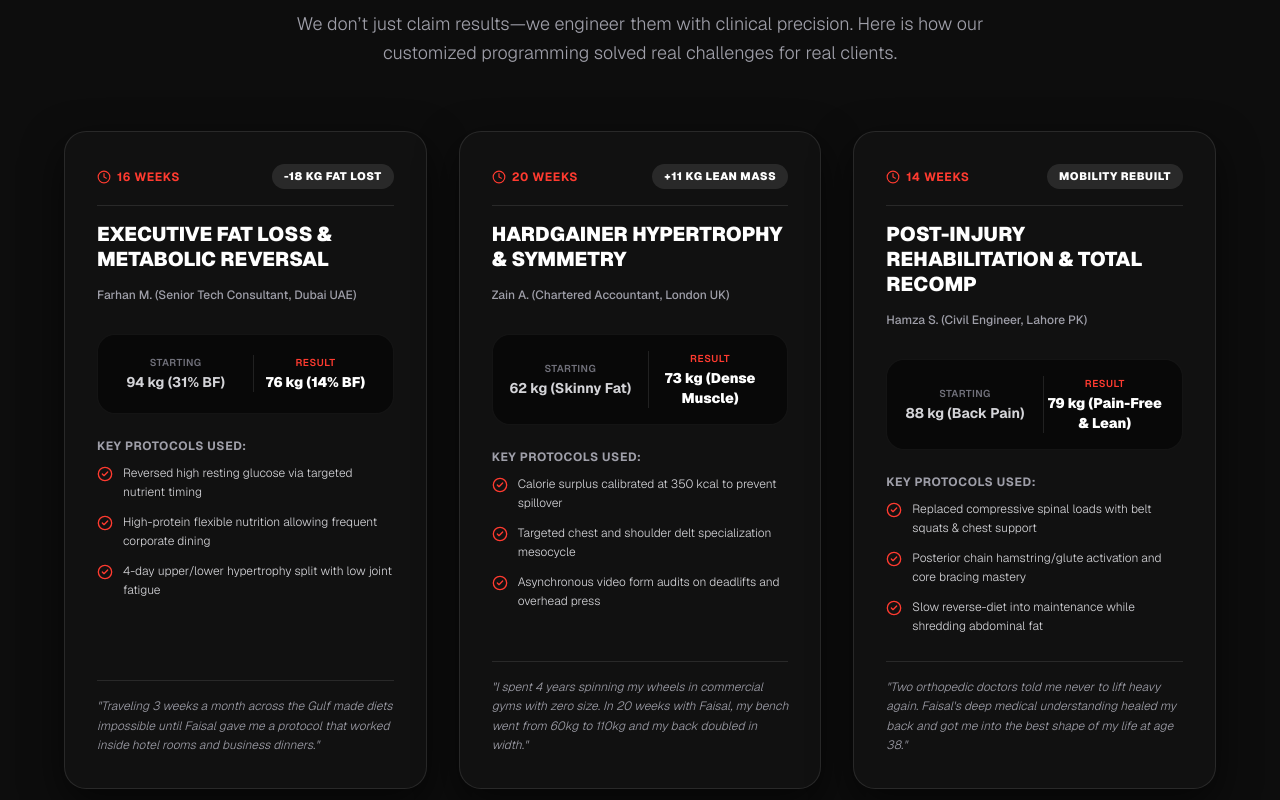
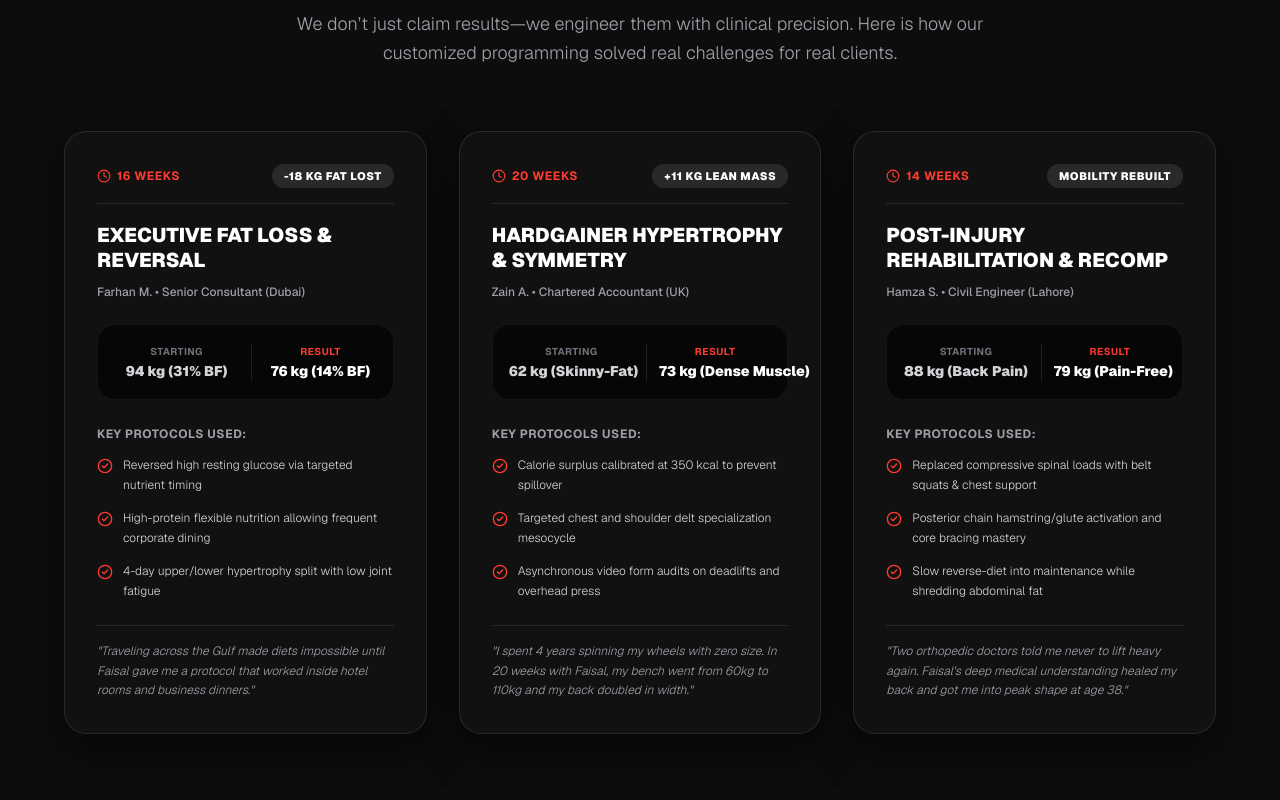
Before and after one commit to M-AmirLatif/gym-trainer, a Next.js app: page / in a window 1280 px wide. Shown: the part 9260-10060 px from the top of the page. Built offline with nearby package versions, Linux system fonts and the light colour scheme.

Commit message:
Lock strict grid alignment across all case study cards: titles, client tags, metric boxes, and strategy bullets

```diff
--- a/components/sections/CaseStudies.tsx
+++ b/components/sections/CaseStudies.tsx
@@ -8,8 +8,8 @@ export function CaseStudies() {
 
   const cases = [
     {
-      title: "Executive Fat Loss & Metabolic Reversal",
-      client: "Farhan M. (Senior Tech Consultant, Dubai UAE)",
+      title: "Executive Fat Loss & Reversal",
+      client: "Farhan M. • Senior Consultant (Dubai)",
       timeline: "16 Weeks",
       startingStats: "94 kg (31% BF)",
       endingStats: "76 kg (14% BF)",
@@ -20,13 +20,13 @@ export function CaseStudies() {
         "4-day upper/lower hypertrophy split with low joint fatigue",
       ],
       quote:
-        "Traveling 3 weeks a month across the Gulf made diets impossible until Faisal gave me a protocol that worked inside hotel rooms and business dinners.",
+        "Traveling across the Gulf made diets impossible until Faisal gave me a protocol that worked inside hotel rooms and business dinners.",
     },
     {
       title: "Hardgainer Hypertrophy & Symmetry",
-      client: "Zain A. (Chartered Accountant, London UK)",
+      client: "Zain A. • Chartered Accountant (UK)",
       timeline: "20 Weeks",
-      startingStats: "62 kg (Skinny Fat)",
+      startingStats: "62 kg (Skinny-Fat)",
       endingStats: "73 kg (Dense Muscle)",
       totalLoss: "+11 kg Lean Mass",
       strategy: [
@@ -35,14 +35,14 @@ export function CaseStudies() {
         "Asynchronous video form audits on deadlifts and overhead press",
       ],
       quote:
-        "I spent 4 years spinning my wheels in commercial gyms with zero size. In 20 weeks with Faisal, my bench went from 60kg to 110kg and my back doubled in width.",
+        "I spent 4 years spinning my wheels with zero size. In 20 weeks with Faisal, my bench went from 60kg to 110kg and my back doubled in width.",
     },
     {
-      title: "Post-Injury Rehabilitation & Total Recomp",
-      client: "Hamza S. (Civil Engineer, Lahore PK)",
+      title: "Post-Injury Rehabilitation & Recomp",
+      client: "Hamza S. • Civil Engineer (Lahore)",
       timeline: "14 Weeks",
       startingStats: "88 kg (Back Pain)",
-      endingStats: "79 kg (Pain-Free & Lean)",
+      endingStats: "79 kg (Pain-Free)",
       totalLoss: "Mobility Rebuilt",
       strategy: [
         "Replaced compressive spinal loads with belt squats & chest support",
@@ -50,7 +50,7 @@ export function CaseStudies() {
         "Slow reverse-diet into maintenance while shredding abdominal fat",
       ],
       quote:
-        "Two orthopedic doctors told me never to lift heavy again. Faisal's deep medical understanding healed my back and got me into the best shape of my life at age 38.",
+        "Two orthopedic doctors told me never to lift heavy again. Faisal's deep medical understanding healed my back and got me into peak shape at age 38.",
     },
   ];
 
@@ -83,7 +83,7 @@ export function CaseStudies() {
           </motion.p>
         </div>
 
-        {/* 3 Case Study Cards Grid */}
+        {/* 3 Perfectly Aligned Case Study Cards */}
         <div className="grid grid-cols-1 lg:grid-cols-3 gap-6 lg:gap-8 max-w-6xl mx-auto items-stretch">
           {cases.map((cs, i) => (
             <motion.div
@@ -92,11 +92,11 @@ export function CaseStudies() {
               whileInView={{ opacity: 1, y: 0 }}
               viewport={{ once: true, margin: "-50px" }}
               transition={{ duration: 0.6, ease: customEase, delay: i * 0.12 }}
-              className="bg-[#121212]/90 backdrop-blur-md border border-white/10 hover:border-[#ff3b30]/30 rounded-3xl p-6 sm:p-8 flex flex-col justify-between shadow-[0_15px_40px_rgba(0,0,0,0.6)] transition-all h-full"
+              className="bg-[#121212]/95 backdrop-blur-md border border-white/10 hover:border-[#ff3b30]/30 rounded-3xl p-6 sm:p-8 flex flex-col justify-between shadow-[0_15px_40px_rgba(0,0,0,0.6)] transition-all h-full"
             >
               <div>
-                {/* Header Row with Non-breaking Pills */}
-                <div className="flex items-center justify-between gap-2 mb-4 pb-4 border-b border-white/10">
+                {/* Row 1: Header Row with Fixed Height */}
+                <div className="flex items-center justify-between gap-2 mb-4 pb-4 border-b border-white/10 h-10">
                   <span className="whitespace-nowrap shrink-0 text-xs font-bold uppercase tracking-wider text-[#ff3b30] flex items-center gap-1.5">
                     <Clock className="w-3.5 h-3.5" /> {cs.timeline}
                   </span>
@@ -105,29 +105,39 @@ export function CaseStudies() {
                   </span>
                 </div>
 
-                {/* Uniform Title Height */}
-                <h3 className="text-xl font-black uppercase text-white mb-2 leading-tight min-h-[50px] flex items-start">
-                  {cs.title}
-                </h3>
-                <div className="text-xs text-zinc-400 font-medium mb-6 min-h-[30px] flex items-center">
-                  {cs.client}
+                {/* Row 2: Title with Strict Fixed Height so all 3 cards align */}
+                <div className="h-14 flex items-center mb-1">
+                  <h3 className="text-lg md:text-xl font-black uppercase text-white leading-tight">
+                    {cs.title}
+                  </h3>
                 </div>
 
-                {/* Metrics Box with Consistent Height */}
-                <div className="bg-black/50 border border-white/5 rounded-2xl p-4 mb-6 grid grid-cols-2 gap-4 text-center min-h-[80px] items-center">
+                {/* Row 3: Client Subtitle with Strict Fixed Height */}
+                <div className="h-6 flex items-center mb-5">
+                  <span className="text-xs text-zinc-400 font-medium whitespace-nowrap overflow-hidden text-ellipsis">
+                    {cs.client}
+                  </span>
+                </div>
+
+                {/* Row 4: Metrics Comparison Box with Strict Fixed Height */}
+                <div className="bg-black/60 border border-white/5 rounded-2xl p-4 mb-6 grid grid-cols-2 gap-3 text-center h-[76px] items-center">
                   <div>
-                    <div className="text-[10px] uppercase tracking-wider text-zinc-500 font-semibold">Starting</div>
-                    <div className="text-sm font-bold text-zinc-300 mt-0.5">{cs.startingStats}</div>
+                    <div className="text-[10px] uppercase tracking-wider text-zinc-500 font-bold">Starting</div>
+                    <div className="text-sm font-black text-zinc-300 mt-0.5 whitespace-nowrap">{cs.startingStats}</div>
                   </div>
-                  <div className="border-l border-white/10">
-                    <div className="text-[10px] uppercase tracking-wider text-[#ff3b30] font-semibold">Result</div>
-                    <div className="text-sm font-black text-white mt-0.5">{cs.endingStats}</div>
+                  <div className="border-l border-white/10 pl-3">
+                    <div className="text-[10px] uppercase tracking-wider text-[#ff3b30] font-bold">Result</div>
+                    <div className="text-sm font-black text-white mt-0.5 whitespace-nowrap">{cs.endingStats}</div>
                   </div>
                 </div>
 
-                {/* Strategy List */}
-                <div className="space-y-2.5 mb-6">
-                  <div className="text-xs font-bold uppercase tracking-wider text-zinc-400">Key Protocols Used:</div>
+                {/* Row 5: Key Protocols Header */}
+                <div className="text-xs font-bold uppercase tracking-wider text-zinc-400 mb-3 h-5 flex items-center">
+                  Key Protocols Used:
+                </div>
+
+                {/* Row 6: Strategy Points with Matching Min-Height */}
+                <div className="space-y-3 mb-6 min-h-[145px] flex flex-col justify-between">
                   {cs.strategy.map((item, idx) => (
                     <div key={idx} className="flex items-start gap-2.5 text-xs text-zinc-300 font-light leading-relaxed">
                       <CheckCircle2 className="w-4 h-4 text-[#ff3b30] shrink-0 mt-0.5" />
@@ -137,8 +147,8 @@ export function CaseStudies() {
                 </div>
               </div>
 
-              {/* Client Quote */}
-              <div className="border-t border-white/10 pt-4 mt-auto">
+              {/* Row 7: Client Quote Pinned to Bottom with Strict Fixed Height */}
+              <div className="border-t border-white/10 pt-4 mt-auto min-h-[75px] flex items-center">
                 <p className="text-xs text-zinc-400 italic font-light leading-relaxed">
                   "{cs.quote}"
                 </p>
```
